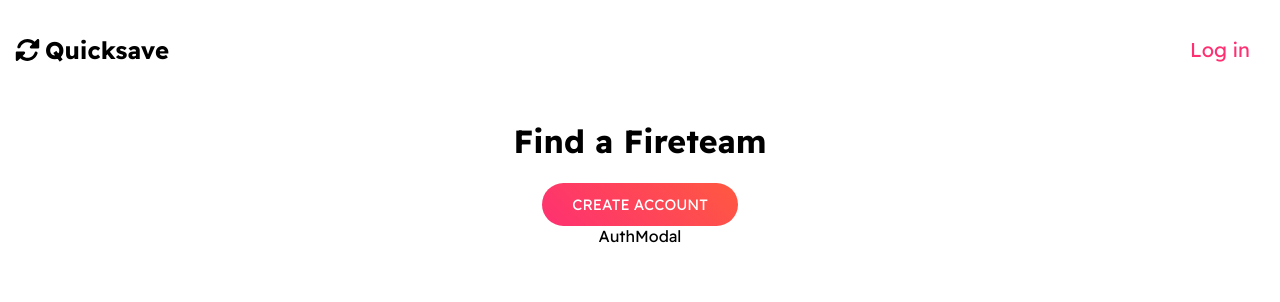
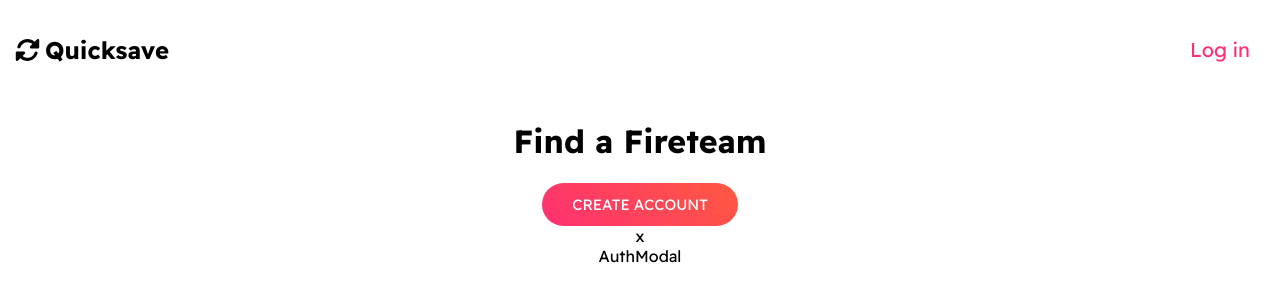
Before and after one commit to HectorDNuno/quicksave, a React (Create React App) app: page / in a window 1280 px wide. Both pictures are taken after a click on the button "Log in". Shown: the top 302 px of the page. Built offline with nearby package versions, Linux system fonts and the light colour scheme.

Commit message:
receieves props from navbar, creates event and event handler

```diff
--- a/src/components/AuthModal.js
+++ b/src/components/AuthModal.js
@@ -1,7 +1,16 @@
 import React from "react";
 
-const AuthModal = () => {
-  return <div>AuthModal</div>;
+const AuthModal = ({ setShowModal }) => {
+  const handleClick = () => {
+    setShowModal(false);
+  };
+
+  return (
+    <div className="auth-modal">
+      <div onClick={handleClick}>x</div>
+      AuthModal
+    </div>
+  );
 };
 
 export default AuthModal;
```
